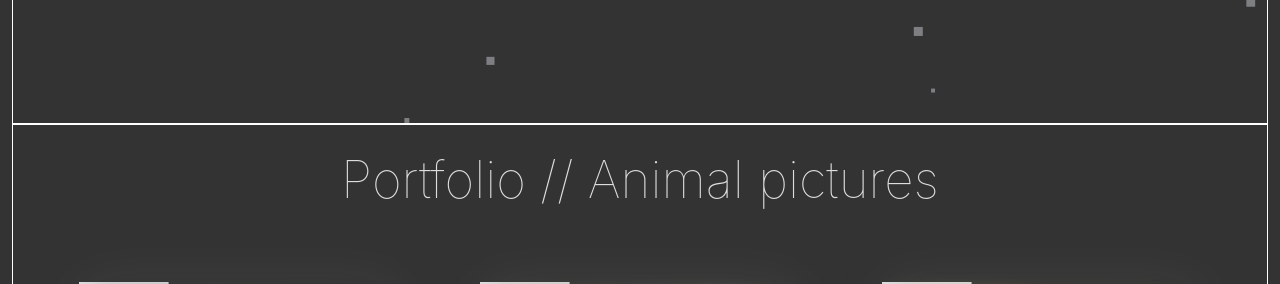
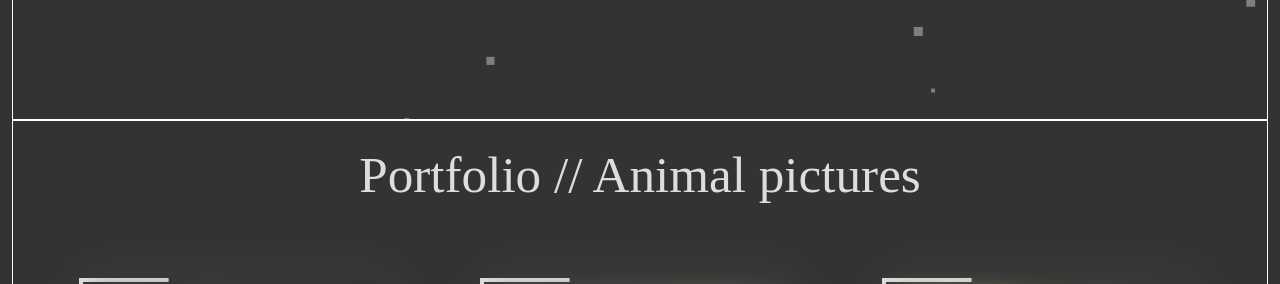
Before and after one commit to HenryCodesGit/odin-blog-api-front, a React (Vite) app: page / in a window 1280 px wide. Shown: the part 680-964 px from the top of the page. Built offline with nearby package versions, Linux system fonts and the light colour scheme.

Commit message:
Improve styling and centering for section elements

```diff
--- a/src/styles/index.module.css
+++ b/src/styles/index.module.css
@@ -70,8 +70,16 @@ body {
 
 .section {
   /*Every section must be at least one screen height large*/
-  min-height: calc(100svh - 0.5rem); /* hardcoded. Remove body margin */
+  min-height: calc(100svh - 0.5rem - 0.25rem); /* hardcoded. Remove body margin */
   border: 1px solid white;
+
+  display: flex;
+  flex-direction: column;
+}
+
+.container {
+  position: relative;
+  flex: 1;
 }
 
 .hero {
@@ -96,7 +104,10 @@ body {
 }
 
 .title{
-  composes: fontFrederickaTheGreat;
+  position: static;
+
+  /* composes: fontFrederickaTheGreat; */
+  font-family: 'Times New Roman', serif;
 
   text-wrap: pretty;
   font-size: max(3.5rem, 7vw);
```
